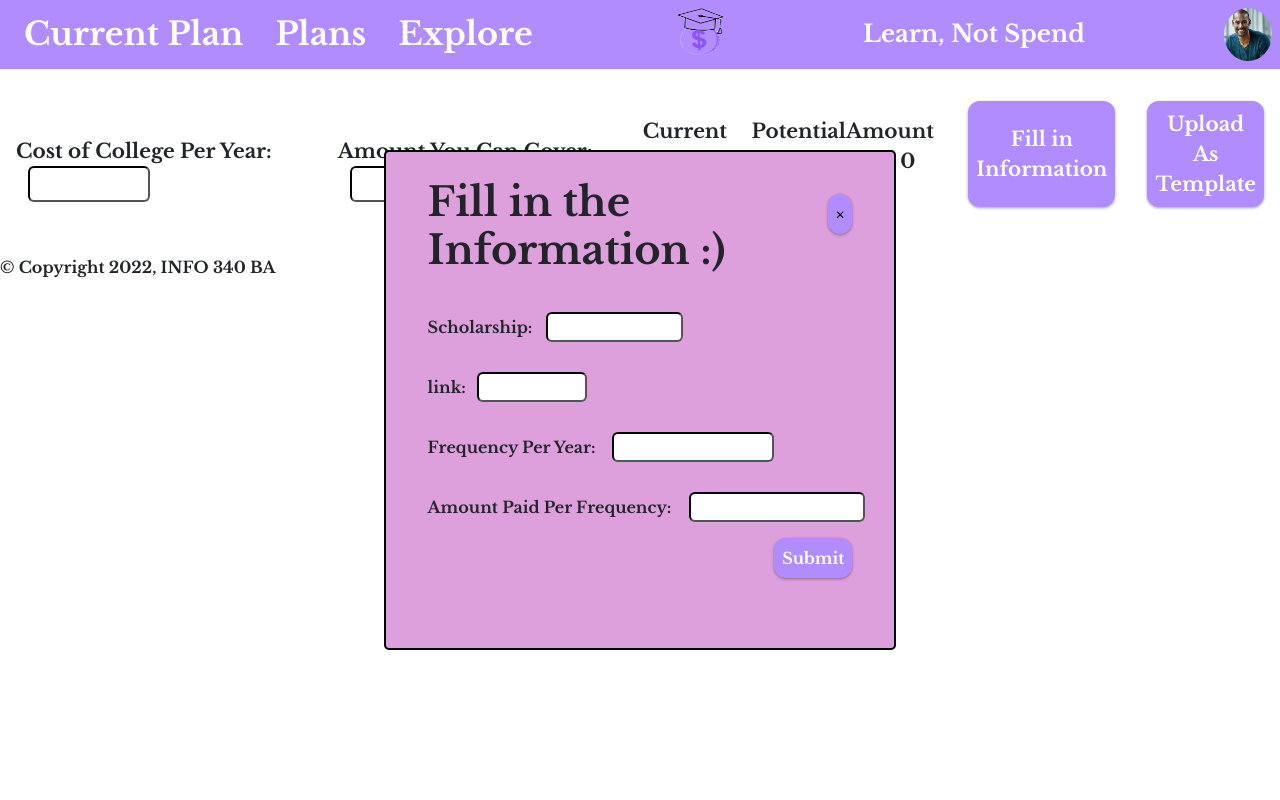
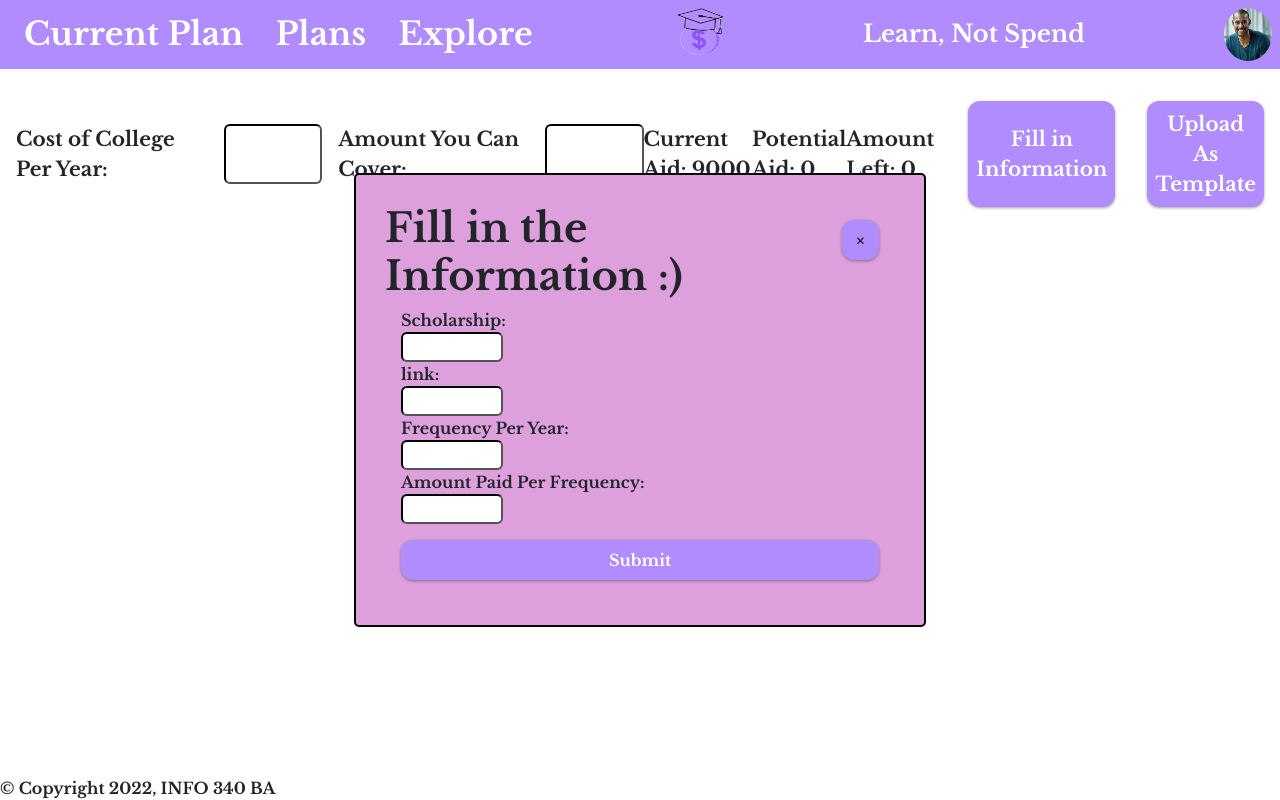
Before and after one commit to info340-wi22/Financial-Aid-Planner, a React (Create React App) app: page /main in a window 1280 px wide. Both pictures are taken after a click on the button "Fill in Information". Built offline with nearby package versions, Linux system fonts and the light colour scheme; a web font is replaced by a local one.

Commit message:
More changes (#54)
* move header tag into App.js

* more js clean up

* Fixed some CSS issues.

Made footer sticky so it's always at the bottom.

Tweaked CSS for Pop up to look better

```diff
--- a/src/App.js
+++ b/src/App.js
@@ -8,7 +8,9 @@ import Explore from './Explore';
 function App() {
   return (
     <>
-      <NavBar />
+      <header>
+        <NavBar />
+      </header>
       <main>
         <Routes>
           <Route path='*' element={<Navigate to='/main' />} />
--- a/src/Explore.js
+++ b/src/Explore.js
@@ -16,13 +16,15 @@ function FilterBy() {
     <div className="filter-by">
       <p id="filter-text">Filter By</p>
       <button type="button" id="filter-button">Filter By</button>
-      <form className="college-wrapper" id="filter-form">
-        <label htmlFor="college" id="college-text">College:</label>
-        <input type="text" id="college" name="college"/>
-      </form>
-      <form className="aid-range-wrapper">
-        <label htmlFor="aid-range">Aid Range:</label>
-        <input type="range" min="1" max="100" defaultValue="50" className="aid-range" id="aid-range"/>
+      <form>
+        <div className='college-wrapper'>
+          <label htmlFor="college" id="college-text">College:</label>
+          <input type="text" id="college" name="college"/>
+        </div>
+        <div className="aid-range-wrapper">
+          <label htmlFor="aid-range">Aid Range:</label>
+          <input type="range" min="1" max="100" defaultValue="50" className="aid-range" id="aid-range"/>
+        </div>
       </form>
     </div>
   );
--- a/src/NavBar.js
+++ b/src/NavBar.js
@@ -3,8 +3,7 @@ import {NavLink} from 'react-router-dom';
 
 export default function NavBar() {
   return (
-    <div className="nav">
-      <header>
+    <>
       <nav className="menu">
         <NavLink to="/main">Current Plan</NavLink>
         <NavLink to="/plan">Plans</NavLink>
@@ -15,6 +14,6 @@ export default function NavBar() {
         alt="LearnNotSpend logo" />
       <h1>Learn, Not Spend</h1>
       <img className="profile" src=".\imgs\profile-icon.webp" alt="Profile" />
-      </header>
-    </div>);
+    </>
+  );
 }
--- a/src/PopUp.js
+++ b/src/PopUp.js
@@ -34,27 +34,21 @@ export function PopUp({toggle, setScholar, setLink, setPerYear, setAmount, addCa
   return (
     <div className='pop_bg'>
       <div className='pop_content'>
+        <div className='pop-up-header'>
+          <h1>Fill in the Information :)</h1>
           <button className='close' onClick={handleClick}>
             &times;
           </button>
-        <form>
-          <h1>Fill in the Information :)</h1>
-          <label htmlFor='scholarship'>
-            Scholarship:
+        </div>
+        <form className='pop-up-form'>
+          <label htmlFor='scholarship'>Scholarship:</label>
           <input type="text" name="scholarship" onChange={handleScholar}/>
-          </label>
-          <label htmlFor='link'>
-            link:
+          <label htmlFor='link'>link:</label>
           <input type="url" name="link" onChange={handleLink}/>
-          </label>
-          <label htmlFor='frequency'>
-            Frequency Per Year:
+          <label htmlFor='frequency'>Frequency Per Year:</label>
           <input type="text" name="frequency" onChange={handlePerYear}/>
-          </label>
-          <label htmlFor='amount'>
-            Amount Paid Per Frequency:
+          <label htmlFor='amount'>Amount Paid Per Frequency:</label>
           <input type="text" name="amount" onChange={handleAmount}/>
-          </label>
         </form>
         <button type="submit" className='form_submit' onClick={handleSubmit}> Submit </button>
       </div>
--- a/src/UserInput.js
+++ b/src/UserInput.js
@@ -27,11 +27,9 @@ function UserInput(props) {
         <span className="arrow left"></span>Page 1</button>
 
       <div className="text" role="status">
-        <form>
+        <form className='info-status'>
           <label htmlFor="cost">Cost of College Per Year:</label>
           <input type="text" id="cost" name="cost" value={amount} onChange={handleInputAmount} />
-        </form>
-        <form>
           <label htmlFor="cover">Amount You Can Cover:</label>
           <input type="text" id="cover" name="cover" value={cover} onChange={handleInputCover} />
         </form>
@@ -41,12 +39,16 @@ function UserInput(props) {
       </div>
       <div className="buttons">
         <button type="submit" className="card-button" onClick={togglePop}>Fill in Information</button>
-        <div>
-          {seen ? <PopUp setScholar={props.setScholar}
-            setLink={props.setLink}
-            setPerYear={props.setPerYear}
-            setAmount={props.setAmount} toggle={togglePop} addCard={props.addCard}/> : null}
-        </div>
+        <>
+          {seen ?
+            <PopUp
+              setScholar={props.setScholar}
+              setLink={props.setLink}
+              setPerYear={props.setPerYear}
+              setAmount={props.setAmount} toggle={togglePop} addCard={props.addCard}
+            /> :
+            null}
+        </>
         <button type="submit" className="card-button" onClick={handleSubmit}>Upload As Template</button>
       </div>
       <button type="button" id="arrow-button-r" className="arrow-button">
--- a/src/index.css
+++ b/src/index.css
@@ -3,8 +3,18 @@
 */
 
  /* Body CSS */
+html, body {
+    height: 100%;
+}
+
 body {
+    display: flex;
+    flex-flow: column;
     font-family: 'Libre Baskerville', serif;
+}
+
+p {
+    margin: 0;
 }
 
 /* Header CSS */
@@ -57,7 +67,6 @@ nav a:active {
 .info {
     display: flex;
     flex-flow: row;
-    justify-content: center;
     align-items: center;
 }
 
@@ -65,14 +74,19 @@ nav a:active {
     display: none;
 }
 
-form {
+.info-status {
+    display: flex;
+    flex-flow: row;
+}
+
+label, input {
     margin-left: 1rem;
 }
 
 input {
     border-radius: 6px;
     border-color: black;
-    width: 40%;
+    width: 20%;
 }
 
 input:active,
@@ -189,9 +203,10 @@ input:focus {
 
 /* PopUp CSS*/
 .pop_bg {
+    display: flex;
     z-index: 1;
-    width: 40%;
-    height: 500px;
+    width: fit-content;
+    height: fit-content;
     position: absolute;
     top:0;
     bottom: 0;
@@ -199,19 +214,20 @@ input:focus {
     right: 0;
     margin: auto;
 }
-form label {
-    margin-top: 30px;
+
+.pop-up-header {
+    display: flex;
+    flex-flow: row;
 }
 
-form input {
-    margin-left: 4%;
-}
-
-.form_submit {
-    float: right;
+.pop-up-form {
+    display: flex;
+    flex-flow: column;
 }
 
 .pop_content {
+    display: flex;
+    flex-flow: column;
     background-color: plum;
     position: relative;
     padding: 5%;
@@ -222,12 +238,12 @@ form input {
 
 .close {
     color: Black;
-    float: right;
+    width: 8%;
+    height: 8%;
 }
 
 .close:hover {
     color: purple;
-    cursor: pointer;
 }
 
 /* Button CSS in Current Plan*/
@@ -270,7 +286,7 @@ button {
 }
 
 footer {
-    position: static;
+    margin-top: auto;
 }
 
 
@@ -350,7 +366,6 @@ footer {
 
 .navimage {
     border-radius: 0%;
-    width: 3rem;
     height: 3rem;
 }
 
@@ -397,7 +412,6 @@ footer {
     header h1 {
         position: relative;
         padding: 0.75rem;
-        height: fit-content;
         margin-left: auto;
         margin-bottom: 0px;
         font-size: 1.5rem;
```
Lines whose indentation alone changed are shown as unchanged.
